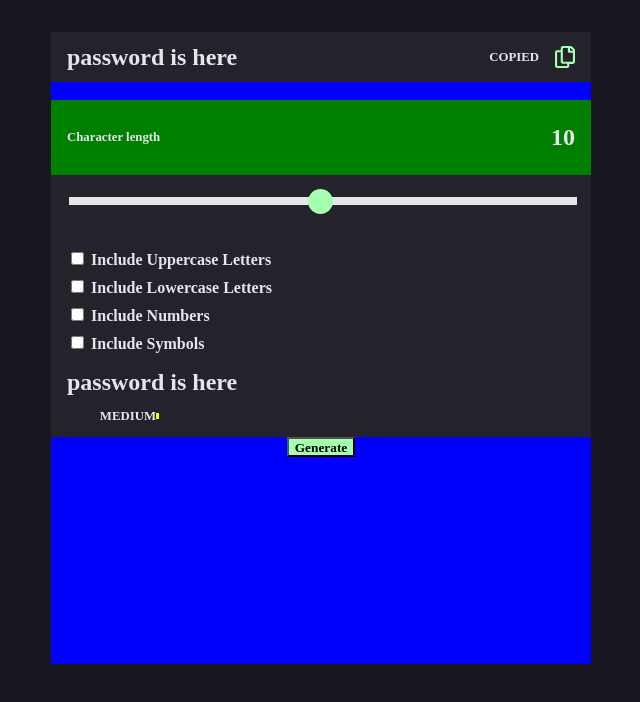
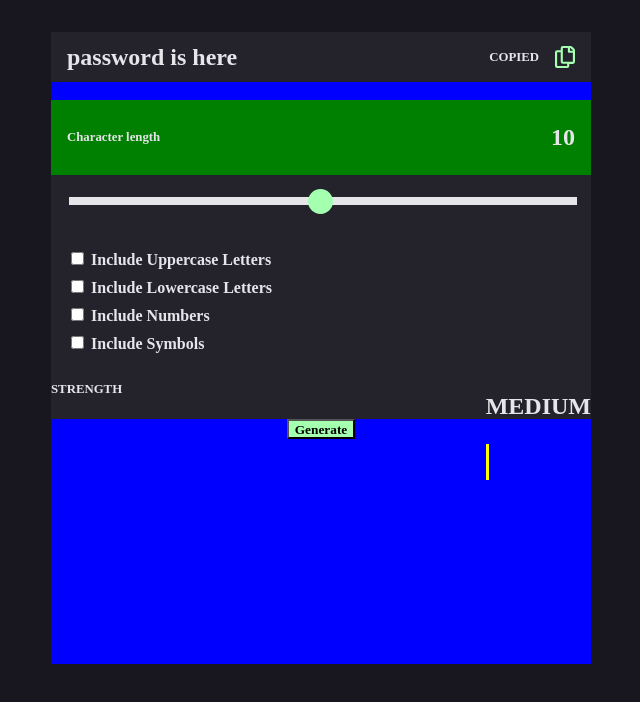
Before and after one commit to kaiuliia/password-generator, a React (Create React App) app: page / in a window 1280 px wide. Shown: the top 702 px of the page, without its empty margins (319-959 px from the left). Built offline with nearby package versions, Linux system fonts and the light colour scheme.

Commit message:
changed css for strength component

```diff
--- a/src/App.css
+++ b/src/App.css
@@ -160,11 +160,24 @@ img {
 .container {
   padding-top: 0.5rem;
 }
-
+.strength-container {
+  display: flex;
+  justify-content: space-between;
+  width: 100%;
+  height: 50px;
+  /*align-items: center;*/
+}
 .colorBlock {
   width: 3px;
-  height: 6px;
+  height: 12px;
   background-color: yellow;
+}
+.leftStrength {
+  font-size: 0.8rem;
+}
+
+.rightStrength {
+  font-size: 1.5rem;
 }
 .button {
   background: #a4ffaf;
--- a/src/Components/settings/strength.js
+++ b/src/Components/settings/strength.js
@@ -6,11 +6,13 @@ import logo from "../../assets/images/icon-copy.svg";
 export const Strength = () => {
   return (
     <div className="strength-container">
-      <div className="left">
-        <p>password is here</p>
+      <div className="leftStrength">
+        <p>STRENGTH</p>
       </div>
-      <div className="right">
+      <div className="rightStrength">
         <p className="copiedWord">MEDIUM</p>
+        <div className="colorBlock"></div>
+        <div className="colorBlock"></div>
         <div className="colorBlock"></div>
       </div>
     </div>
```
